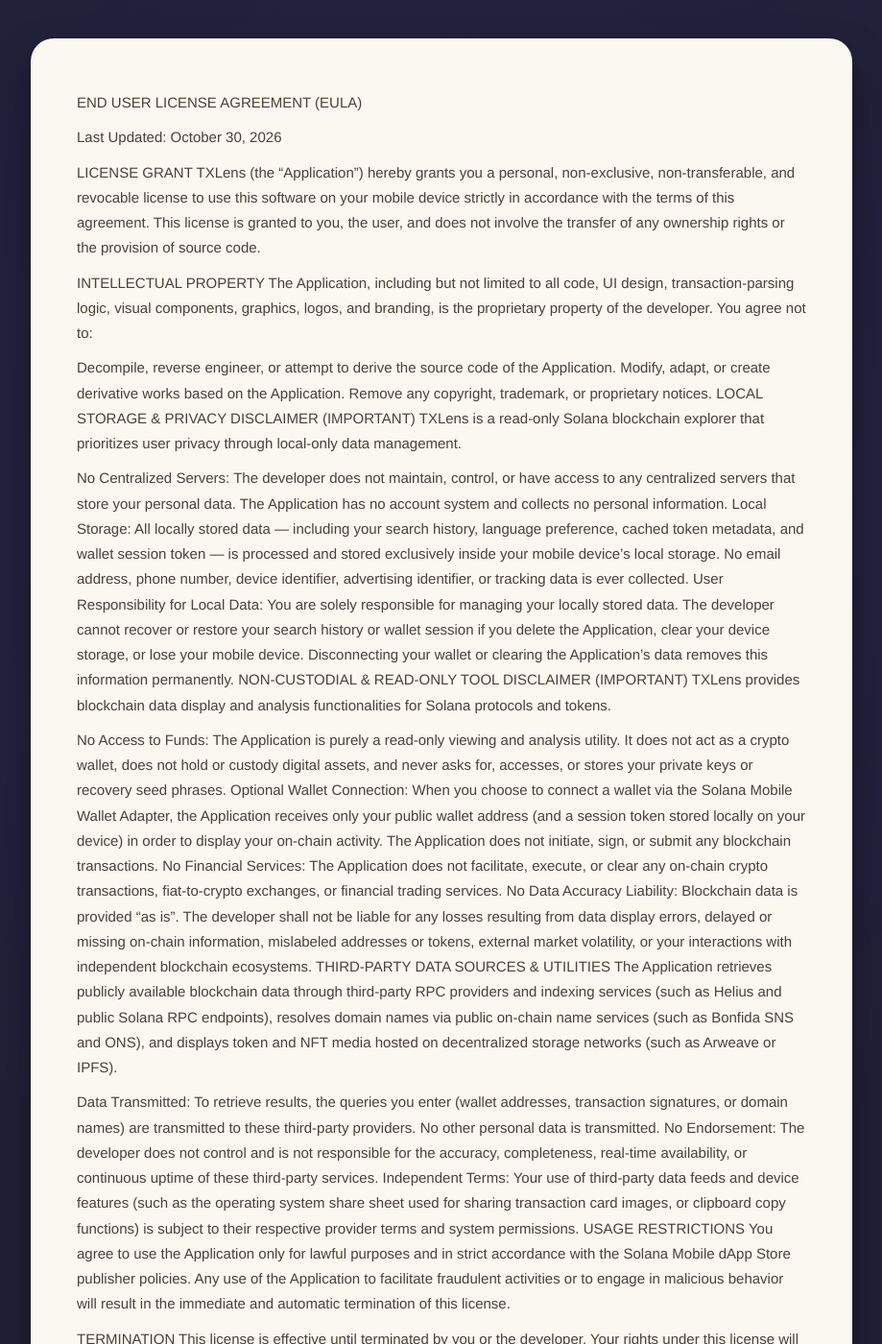
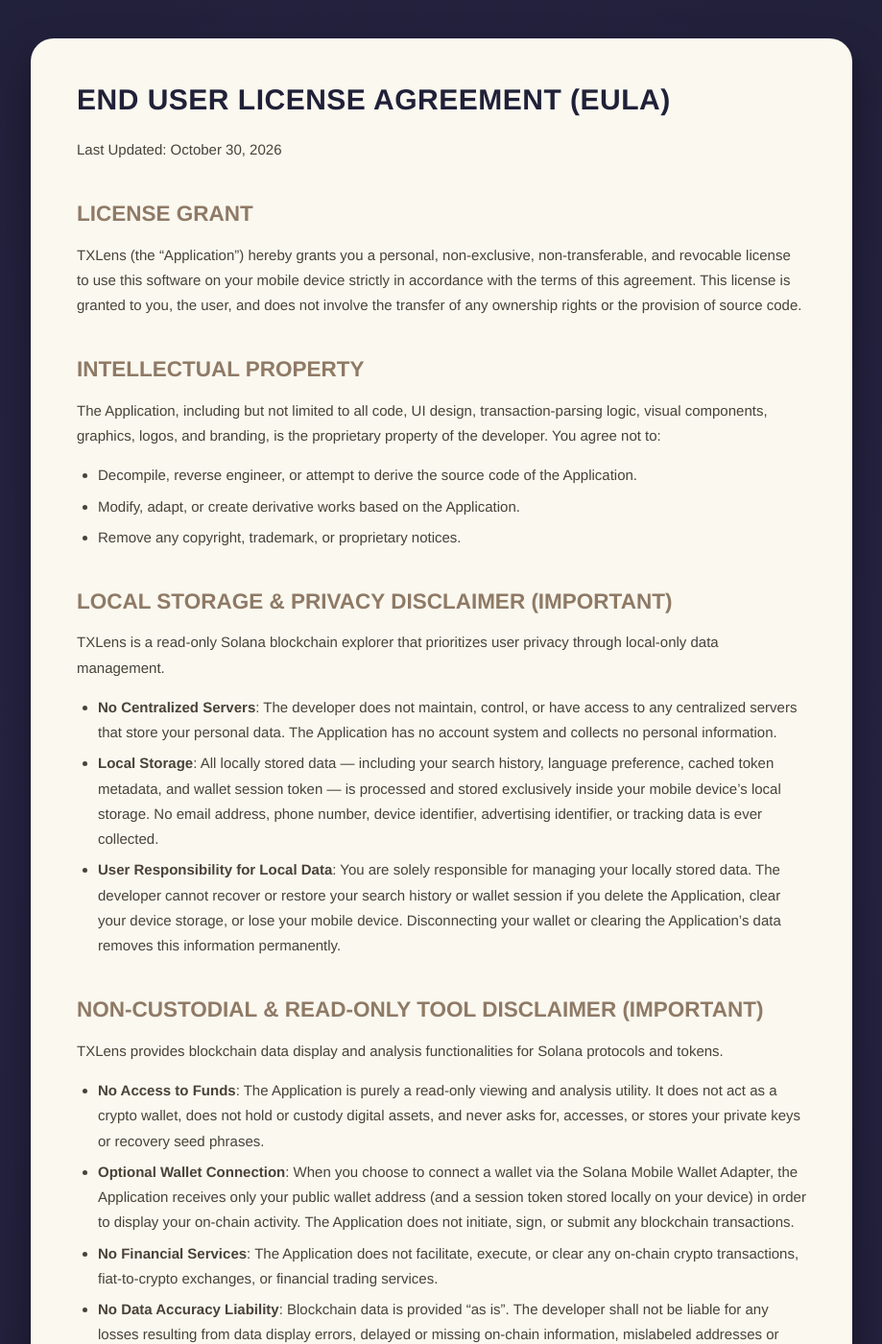
Before and after one commit to lancyxs/TXLens, a Jekyll site: the page built from EULA.md, in a window 1280 px wide and 1400 px high. Shown: the whole window at 96% size, without its empty margins (180-1099 px from the left). Built offline with Jekyll 4.4.1, drawn with Linux system fonts in a browser that asks for light colours; some of the changed lines change nothing that is shown; some of the changed text lies outside the part shown.

Commit message:
Update EULA.md

```diff
--- a/EULA.md
+++ b/EULA.md
@@ -1,47 +1,61 @@
 ---
-title: TXLens — EULA
+title: TXLens — End User License Agreement (EULA)
 layout: default
 ---
 
-END USER LICENSE AGREEMENT (EULA)
+# END USER LICENSE AGREEMENT (EULA)
 
 Last Updated: October 30, 2026
 
-LICENSE GRANT
+## LICENSE GRANT
+
 TXLens (the "Application") hereby grants you a personal, non-exclusive, non-transferable, and revocable license to use this software on your mobile device strictly in accordance with the terms of this agreement. This license is granted to you, the user, and does not involve the transfer of any ownership rights or the provision of source code.
 
-INTELLECTUAL PROPERTY
+## INTELLECTUAL PROPERTY
+
 The Application, including but not limited to all code, UI design, transaction-parsing logic, visual components, graphics, logos, and branding, is the proprietary property of the developer. You agree not to:
 
-Decompile, reverse engineer, or attempt to derive the source code of the Application.
-Modify, adapt, or create derivative works based on the Application.
-Remove any copyright, trademark, or proprietary notices.
-LOCAL STORAGE & PRIVACY DISCLAIMER (IMPORTANT)
+- Decompile, reverse engineer, or attempt to derive the source code of the Application.
+- Modify, adapt, or create derivative works based on the Application.
+- Remove any copyright, trademark, or proprietary notices.
+
+## LOCAL STORAGE & PRIVACY DISCLAIMER (IMPORTANT)
+
 TXLens is a read-only Solana blockchain explorer that prioritizes user privacy through local-only data management.
 
-No Centralized Servers: The developer does not maintain, control, or have access to any centralized servers that store your personal data. The Application has no account system and collects no personal information.
-Local Storage: All locally stored data — including your search history, language preference, cached token metadata, and wallet session token — is processed and stored exclusively inside your mobile device's local storage. No email address, phone number, device identifier, advertising identifier, or tracking data is ever collected.
-User Responsibility for Local Data: You are solely responsible for managing your locally stored data. The developer cannot recover or restore your search history or wallet session if you delete the Application, clear your device storage, or lose your mobile device. Disconnecting your wallet or clearing the Application's data removes this information permanently.
-NON-CUSTODIAL & READ-ONLY TOOL DISCLAIMER (IMPORTANT)
+- **No Centralized Servers**: The developer does not maintain, control, or have access to any centralized servers that store your personal data. The Application has no account system and collects no personal information.
+- **Local Storage**: All locally stored data — including your search history, language preference, cached token metadata, and wallet session token — is processed and stored exclusively inside your mobile device's local storage. No email address, phone number, device identifier, advertising identifier, or tracking data is ever collected.
+- **User Responsibility for Local Data**: You are solely responsible for managing your locally stored data. The developer cannot recover or restore your search history or wallet session if you delete the Application, clear your device storage, or lose your mobile device. Disconnecting your wallet or clearing the Application's data removes this information permanently.
+
+## NON-CUSTODIAL & READ-ONLY TOOL DISCLAIMER (IMPORTANT)
+
 TXLens provides blockchain data display and analysis functionalities for Solana protocols and tokens.
 
-No Access to Funds: The Application is purely a read-only viewing and analysis utility. It does not act as a crypto wallet, does not hold or custody digital assets, and never asks for, accesses, or stores your private keys or recovery seed phrases.
-Optional Wallet Connection: When you choose to connect a wallet via the Solana Mobile Wallet Adapter, the Application receives only your public wallet address (and a session token stored locally on your device) in order to display your on-chain activity. The Application does not initiate, sign, or submit any blockchain transactions.
-No Financial Services: The Application does not facilitate, execute, or clear any on-chain crypto transactions, fiat-to-crypto exchanges, or financial trading services.
-No Data Accuracy Liability: Blockchain data is provided "as is". The developer shall not be liable for any losses resulting from data display errors, delayed or missing on-chain information, mislabeled addresses or tokens, external market volatility, or your interactions with independent blockchain ecosystems.
-THIRD-PARTY DATA SOURCES & UTILITIES
+- **No Access to Funds**: The Application is purely a read-only viewing and analysis utility. It does not act as a crypto wallet, does not hold or custody digital assets, and never asks for, accesses, or stores your private keys or recovery seed phrases.
+- **Optional Wallet Connection**: When you choose to connect a wallet via the Solana Mobile Wallet Adapter, the Application receives only your public wallet address (and a session token stored locally on your device) in order to display your on-chain activity. The Application does not initiate, sign, or submit any blockchain transactions.
+- **No Financial Services**: The Application does not facilitate, execute, or clear any on-chain crypto transactions, fiat-to-crypto exchanges, or financial trading services.
+- **No Data Accuracy Liability**: Blockchain data is provided "as is". The developer shall not be liable for any losses resulting from data display errors, delayed or missing on-chain information, mislabeled addresses or tokens, external market volatility, or your interactions with independent blockchain ecosystems.
+
+## THIRD-PARTY DATA SOURCES & UTILITIES
+
 The Application retrieves publicly available blockchain data through third-party RPC providers and indexing services (such as Helius and public Solana RPC endpoints), resolves domain names via public on-chain name services (such as Bonfida SNS and ONS), and displays token and NFT media hosted on decentralized storage networks (such as Arweave or IPFS).
 
-Data Transmitted: To retrieve results, the queries you enter (wallet addresses, transaction signatures, or domain names) are transmitted to these third-party providers. No other personal data is transmitted.
-No Endorsement: The developer does not control and is not responsible for the accuracy, completeness, real-time availability, or continuous uptime of these third-party services.
-Independent Terms: Your use of third-party data feeds and device features (such as the operating system share sheet used for sharing transaction card images, or clipboard copy functions) is subject to their respective provider terms and system permissions.
-USAGE RESTRICTIONS
+- **Data Transmitted**: To retrieve results, the queries you enter (wallet addresses, transaction signatures, or domain names) are transmitted to these third-party providers. No other personal data is transmitted.
+- **No Endorsement**: The developer does not control and is not responsible for the accuracy, completeness, real-time availability, or continuous uptime of these third-party services.
+- **Independent Terms**: Your use of third-party data feeds and device features (such as the operating system share sheet used for sharing transaction card images, or clipboard copy functions) is subject to their respective provider terms and system permissions.
+
+## USAGE RESTRICTIONS
+
 You agree to use the Application only for lawful purposes and in strict accordance with the Solana Mobile dApp Store publisher policies. Any use of the Application to facilitate fraudulent activities or to engage in malicious behavior will result in the immediate and automatic termination of this license.
 
-TERMINATION
+## TERMINATION
+
 This license is effective until terminated by you or the developer. Your rights under this license will terminate automatically without notice if you fail to comply with any terms of this agreement. Upon termination, you must cease all use of the Application and delete all copies.
 
-LIMITATION OF LIABILITY
+## LIMITATION OF LIABILITY
+
 TO THE MAXIMUM EXTENT PERMITTED BY APPLICABLE LAW, IN NO EVENT SHALL THE DEVELOPER BE LIABLE FOR ANY INDIRECT, SPECIAL, INCIDENTAL, OR CONSEQUENTIAL DAMAGES WHATSOEVER (INCLUDING LOSS OF DIGITAL ASSETS, DATA INACCURACIES, LOST PROFITS, OR DEVICE RECOVERY COSTS) ARISING OUT OF OR RELATED TO YOUR USE OR INABILITY TO USE THE APPLICATION.
 
-CONTACT US : lancyxs@foxmail.com
+## CONTACT US
+
+lancyxs@foxmail.com
```
